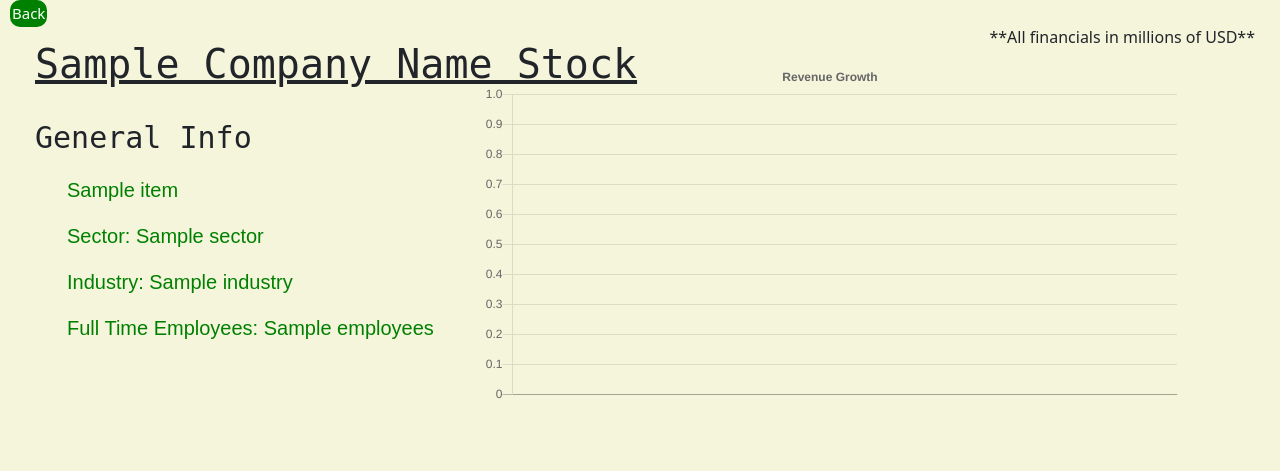
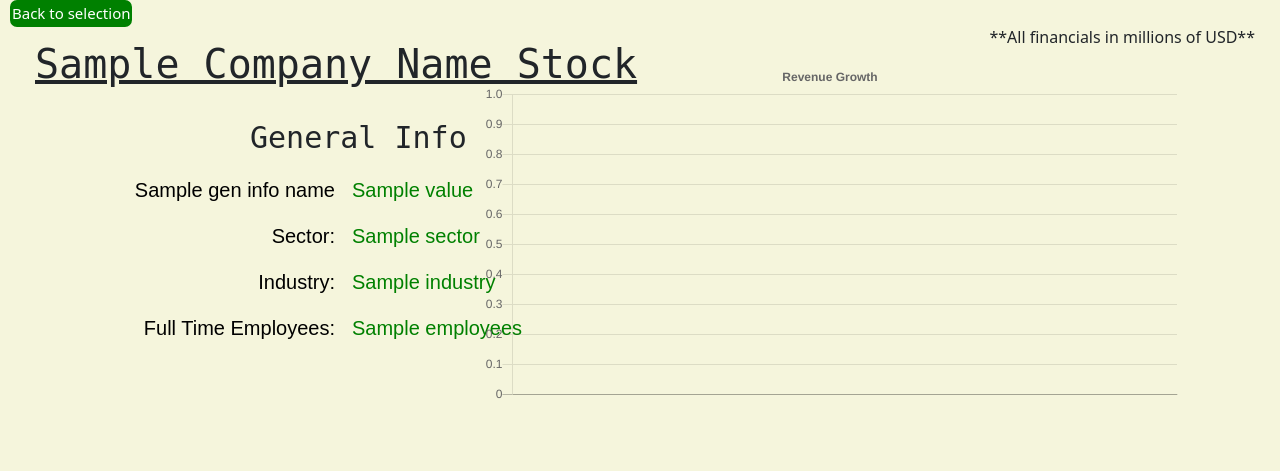
Before and after one commit to Dthakkar18/Stock-Pocket, a Django app: template people/templates/people/stock_detail_view.html in a window 1280 px wide; the page is wider, and only the part inside the window is pictured. Shown: the top 471 px of that part. Run offline with Django 3.2, Linux system fonts and the light colour scheme; the template is opened without the code that fills it: most values are stand-ins (such as "Sample title", 1, 10 or a date in 2020); some libraries are stand-ins or nearby versions.

Commit message:
Update
- customized more of the detail view

```diff
--- a/people/templates/people/stock_detail_view.html
+++ b/people/templates/people/stock_detail_view.html
@@ -36,21 +36,34 @@
         h2{
             position: absolute;
             top: 0px;
-            left: 35px;
+            left: 250px;
             font-family: monospace;
             font-size: 30px;
             #border: 5px solid green;
         }
         p1{
             position: absolute;
+            text-align: right;
             top: 55px;
             left: 35px;
             font-family: arial;
             font-size: 20px;
-            color: green;
-            width: 550px;
+            color: black;
+            width: 300px;
             #border: 5px solid green;
         }
+
+        p8{
+            position: absolute;
+            top: 55px;
+            left: 320px;
+            font-family: arial;
+            font-size: 20px;
+            color: green;
+            width: 300px;
+            #border: 5px solid green;
+        }
+
         h3{
             position: absolute;
             font-family: monospace;
@@ -215,7 +228,7 @@
             font-size: 15px;
             left: 10px;
             border: 2px solid green;
-            border-radius: 10px;
+            border-radius: 7px;
             background: green;
             text-decoration: none;
         }
@@ -224,7 +237,7 @@
     </style>
 
     <body>
-        <a id="backButton" href="/people/{{ pk }}/detail">Back</a>
+        <a id="backButton" href="/people/{{ pk }}/detail">Back to selection</a>
 
         <div id="stockHeader">
             <h1><u>{{ company_name }} stock</u></h1>
@@ -233,13 +246,22 @@
         <div id="general">
             <h2>General Info</h2>
             <p1>
-                {% for item in gen_info %}
-                <ul>{{ item }}</ul>
+                {% for name in gen_info_names %}
+                    <ul>{{ name }}</ul>
                 {% endfor %}
-                <ul>Sector: {{ sector }}</ul>
-                <ul>Industry: {{ industry }}</ul>
-                <ul>Full Time Employees: {{ employees }}</ul>
+                <ul>Sector:</ul>
+                <ul>Industry:</ul>
+                <ul>Full Time Employees:</ul>
             </p1>
+            <p8>
+                {% for value in gen_info_values %}
+                    <ul>{{ value }}</ul>
+                {% endfor %}
+                <ul>{{ sector }}</ul>
+                <ul>{{ industry }}</ul>
+                <ul>{{ employees }}</ul>
+            </p8>
+
         </div>
 
         <div id="note">
--- a/people/views.py
+++ b/people/views.py
@@ -181,6 +181,8 @@ def stock_detail(request, pk):
 @login_required
 def detail_view(request, pk):
     gen_info = generalInfo(company_ticker)
+    gen_info_names = gen_info.get('names')
+    gen_info_values = gen_info.get('values')
 
     should_buy = purchase(company_ticker)
     comp_info = summary(company_ticker)
@@ -201,7 +203,8 @@ def detail_view(request, pk):
     dividendAmounts = yearAndAmountDiv.get("amounts")
 
     context = {
-        'gen_info': gen_info,
+        'gen_info_names': gen_info_names,
+        'gen_info_values': gen_info_values,
         'revenueYears': revenueYears,
         'revenueAmounts': revenueAmounts,
         'profitYears': profitYears,
```
Also changed, not shown: people/stock_function.py (+21 -10 lines).
